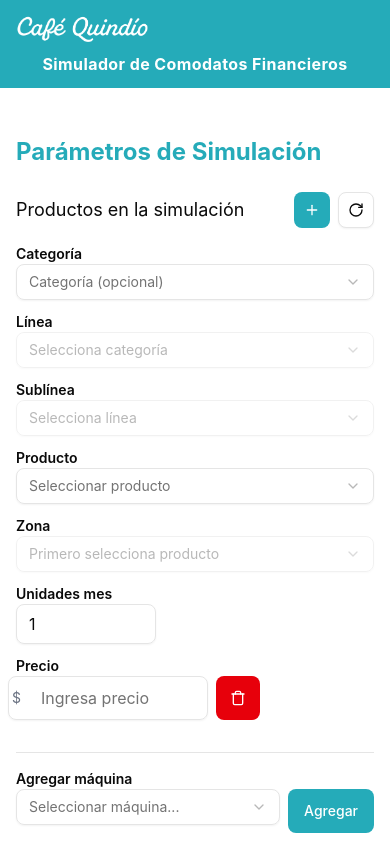
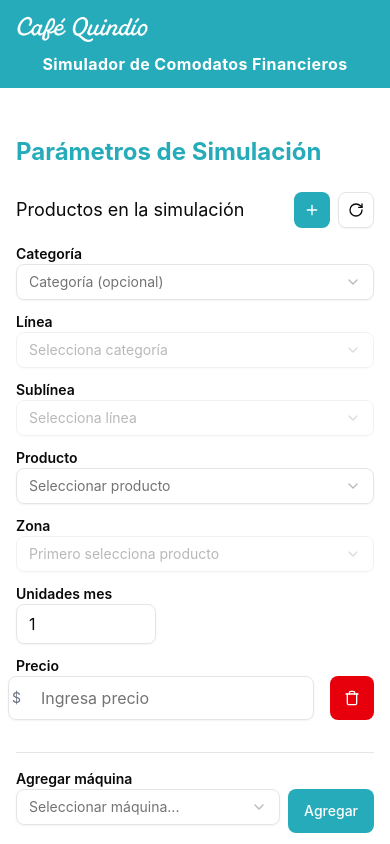
Before and after one commit to julianaMarin12/cq-app-FrontEnd, a Next.js app: page / in a window 390 px wide. Shown: the top 844 px of the page. Built offline with nearby package versions, Linux system fonts and the light colour scheme.

Commit message:
add unit price

```diff
--- a/app/page.tsx
+++ b/app/page.tsx
@@ -148,6 +148,49 @@ export default function CashFlowSimulator() {
     return price && price > 0 ? price : undefined
   }
 
+  // Busca un precio "por defecto" dentro de las zonas del producto (primer precio > 0)
+  const getDefaultZonePrice = (productId?: string): number | undefined => {
+    if (!productId) return undefined
+    const product = productsDatabase.find((p) => p.id === productId)
+    if (!product || !product.prices) return undefined
+    const priceObj = product.prices as Record<string, number | undefined>
+    for (const key of Object.keys(priceObj)) {
+      const p = (priceObj as any)[key]
+      if (typeof p === "number" && p > 0) return p
+    }
+    return undefined
+  }
+
+  // Extrae la cantidad de unidades y si corresponde a cápsulas (ej: "30 cápsulas", "60 caps", "20 unidades", "x30", "30x")
+  const parseUnitsInfoFromDescription = (desc?: string): { count?: number; isCapsule?: boolean } => {
+    if (!desc) return {}
+    const unitWords = "(cápsulas|capsulas|caps|cápsula|capsula|uds|unidades|comprimidos|tabletas|comprimido|tableta)"
+    // 1) patrón típico: "30 cápsulas", "(30 caps)", "30 caps."
+    const re1 = new RegExp("(\\d+)\\s*" + unitWords + "\\b", "i")
+    const m1 = desc.match(re1)
+    if (m1 && m1[1]) {
+      const n = Number(m1[1])
+      const unitWord = (m1[2] || "").toLowerCase()
+      const isCapsule = /cápsulas|capsulas|caps|cápsula|capsula/i.test(unitWord)
+      return { count: Number.isFinite(n) && n > 0 ? n : undefined, isCapsule }
+    }
+    // 2) patrón "x30" o "x 30"
+    const re2 = /x\s*(\d+)\b/i
+    const m2 = desc.match(re2)
+    if (m2 && m2[1]) {
+      const n = Number(m2[1])
+      return { count: Number.isFinite(n) && n > 0 ? n : undefined, isCapsule: false }
+    }
+    // 3) patrón "30x" (número seguido de 'x')
+    const re3 = /(\d+)\s*x\b/i
+    const m3 = desc.match(re3)
+    if (m3 && m3[1]) {
+      const n = Number(m3[1])
+      return { count: Number.isFinite(n) && n > 0 ? n : undefined, isCapsule: false }
+    }
+    return {}
+  }
+
   const handleSimulate = () => {
     // investment no es obligatorio: usar 0 si está vacío
     const invValue = Number.parseFloat(investment || "0")
@@ -292,8 +335,22 @@ export default function CashFlowSimulator() {
                         ? getProductsByFilters(it.categoria, it.linea, it.sublinea)
                         : productsDatabase
 
+                    const selectedProductEntry = it.productId ? productsDatabase.find((p) => p.id === it.productId) : undefined
+                    const unitsInfo = parseUnitsInfoFromDescription(selectedProductEntry?.description)
+                    const unitsCount = unitsInfo.count
+                    const isCapsule = !!unitsInfo.isCapsule
+                    const zonePriceSelected = it.zoneId && it.zoneId !== "otro" ? getZonePrice(it.productId, it.zoneId) : undefined
+                    const fallbackProductPrice = getDefaultZonePrice(it.productId)
+                    const effectivePrice =
+                      it.manualPrice != null ? it.manualPrice : zonePriceSelected ?? fallbackProductPrice
+                    const pricePerCapsule =
+                      typeof unitsCount === "number" && unitsCount > 0 && effectivePrice != null
+                        ? effectivePrice / unitsCount
+                        : undefined
+
                     return (
-                      <div key={idx} className="grid grid-cols-1 sm:grid-cols-2 md:grid-cols-7 gap-3 items-end">
+                      <div key={idx}>
+                        <div className="grid grid-cols-1 sm:grid-cols-2 md:grid-cols-7 gap-3 items-end">
                           <div>
                             <Label className="text-sm font-semibold">Categoría</Label>
                             <Select
@@ -368,10 +425,15 @@ export default function CashFlowSimulator() {
                             <Select
                               value={it.productId}
                               onValueChange={(v) => {
-                              const defaultPrice = it.zoneId === "otro" ? undefined : getZonePrice(v, it.zoneId)
+                                // Prioridad de precio al seleccionar producto:
+                                // 1) precio de la zona seleccionada (si existe y no es "otro")
+                                // 2) precio por defecto del producto (primer precio válido)
+                                // 3) conservar manualPrice previo
+                                const zonePrice = it.zoneId && it.zoneId !== "otro" ? getZonePrice(v, it.zoneId) : undefined
+                                const fallback = getDefaultZonePrice(v)
                                 updateItem(idx, {
                                   productId: v,
-                                manualPrice: defaultPrice !== undefined ? defaultPrice : it.manualPrice,
+                                  manualPrice: zonePrice ?? fallback ?? it.manualPrice,
                                 })
                               }}
                               disabled={!availableProducts.length}
@@ -430,9 +492,10 @@ export default function CashFlowSimulator() {
                           </div>
 
                           <div>
-                          <Label className="text-sm font-semibold">Precio </Label>
-                          <div className="flex items-center gap-2">
-                            <div className="relative w-50 sm:flex-3 -ml-2">
+                            <Label className="text-sm font-semibold">Precio</Label>
+                            <div className="flex items-start gap-2">
+                              <div className="flex-1">
+                                <div className="relative w-full -ml-2">
                                   <span className="absolute left-1 top-1/2 -translate-y-1/2 text-sm text-gray-500">$</span>
                                   <Input
                                     type="text"
@@ -442,11 +505,12 @@ export default function CashFlowSimulator() {
                                       const parsed = parseCurrencyInput(e.target.value)
                                       updateItem(idx, { manualPrice: parsed })
                                     }}
-                                 /* ahora siempre editable para permitir override manual */
                                     className="h-11 pl-8 w-full"
                                   />
                                 </div>
+                              </div>
 
+                              <div>
                                 <Button
                                   size="sm"
                                   variant="destructive"
@@ -458,6 +522,33 @@ export default function CashFlowSimulator() {
                                 </Button>
                               </div>
                             </div>
+                          </div>
+                        </div>
+
+                        {unitsCount && (
+                          <div className="mt-2 grid grid-cols-1 md:grid-cols-7 gap-3">
+                            <div className="md:col-span-7">
+                              <Label className="text-xs font-semibold">
+                                {isCapsule ? "Precio unitario (por cápsula)" : "Precio por unidad "}
+                              </Label>
+                              <div className="relative w-36 -ml-2">
+                                <span className="absolute left-1 top-1/2 -translate-y-1/2 text-sm text-gray-500">$</span>
+                                <Input
+                                  type="text"
+                                  readOnly
+                                  value={
+                                    pricePerCapsule != null
+                                      ? `$${Number(pricePerCapsule).toLocaleString("es-CO", { minimumFractionDigits: 2, maximumFractionDigits: 2 })}`
+                                      : "-"
+                                  }
+                                  className="h-9 pl-8 w-full text-sm"
+                                  aria-label="Precio unitario por cápsula"
+                                />
+                              </div>
+                              {unitsCount && <p className="text-xs text-gray-500 mt-1">{unitsCount} unidades detectadas</p>}
+                            </div>
+                          </div>
+                        )}
                       </div>
                     )
                   })}
--- a/app/print/page.tsx
+++ b/app/print/page.tsx
@@ -67,6 +67,35 @@ export default function PrintPage() {
 
   const formatCurrency = (v?: number) =>
     v == null ? "-" : `$${Number(v).toLocaleString("es-ES", { maximumFractionDigits: 0 })}`
+  // Extrae unidades e indica si la descripción refiere a cápsulas
+  const parseUnitsInfoFromDescription = (desc?: string): { count?: number; isCapsule?: boolean } => {
+    if (!desc) return {}
+    const unitWords = "(cápsulas|capsulas|caps|cápsula|capsula|uds|unidades|comprimidos|tabletas|comprimido|tableta)"
+    const re1 = new RegExp("(\\d+)\\s*" + unitWords + "\\b", "i")
+    const m1 = desc.match(re1)
+    if (m1 && m1[1]) {
+      const n = Number(m1[1])
+      const unitWord = (m1[2] || "").toLowerCase()
+      const isCapsule = /cápsulas|capsulas|caps|cápsula|capsula/i.test(unitWord)
+      return { count: Number.isFinite(n) && n > 0 ? n : undefined, isCapsule }
+    }
+    const re2 = /x\s*(\d+)\b/i
+    const m2 = desc.match(re2)
+    if (m2 && m2[1]) {
+      const n = Number(m2[1])
+      return { count: Number.isFinite(n) && n > 0 ? n : undefined, isCapsule: false }
+    }
+    const re3 = /(\d+)\s*x\b/i
+    const m3 = desc.match(re3)
+    if (m3 && m3[1]) {
+      const n = Number(m3[1])
+      return { count: Number.isFinite(n) && n > 0 ? n : undefined, isCapsule: false }
+    }
+    return {}
+  }
+
+  const formatCurrencyDecimals = (v?: number) =>
+    v == null ? "-" : `$${Number(v).toLocaleString("es-ES", { minimumFractionDigits: 2, maximumFractionDigits: 2 })}`
 
   if (loaded && items.length === 0 && machines.length === 0) {
     return (
@@ -142,6 +171,7 @@ export default function PrintPage() {
                <tr className="bg-[#25ABB9] text-white">
                 <th className="p-3 sm:p-4 text-left font-semibold border-b border-gray-400">Producto</th>
                 <th className="p-3 sm:p-4 text-right font-semibold border-b border-gray-400">Precio unitario</th>
+                <th className="p-3 sm:p-4 text-right font-semibold border-b border-gray-400">Precio / cápsula</th>
                 <th className="p-3 sm:p-4 text-center font-semibold border-b border-gray-400">Pedido mínimo</th>
                 <th className="p-3 sm:p-4 text-center font-semibold border-b border-gray-400">Duración</th>
                </tr>
@@ -151,6 +181,12 @@ export default function PrintPage() {
                  const product = productsDatabase.find((p) => p.id === it.productId)
                  const desc = product ? product.description : it.productId
                  const price = resolvePrice(it)
+                 // detectar unidades y cápsulas a partir de la descripción del producto
+                 const unitsInfo = parseUnitsInfoFromDescription(product?.description)
+                 const unitsCount = unitsInfo.count
+                 const isCapsule = !!unitsInfo.isCapsule
+                 const pricePerCapsule = typeof unitsCount === "number" && unitsCount > 0 ? price / unitsCount : undefined
+                 const lineTotal = price * (it.quantity || 0)
                  return (
                    <tr
                      key={idx}
@@ -158,6 +194,13 @@ export default function PrintPage() {
                    >
                     <td className="p-3 sm:p-4 text-gray-800 font-medium">{desc}</td>
                     <td className="p-3 sm:p-4 text-right text-gray-800 font-medium">{formatCurrency(price)}</td>
+                    <td className="p-3 sm:p-4 text-right text-gray-800 font-medium">
+                      {pricePerCapsule != null ? formatCurrencyDecimals(pricePerCapsule) : "-"}
+                      {unitsCount && (
+                        <div className="text-xs text-gray-500 mt-1">
+                        </div>
+                      )}
+                    </td>
                     <td className="p-3 sm:p-4 text-center text-gray-800">{it.quantity}</td>
                     <td className="p-3 sm:p-4 text-center text-gray-800">{years} {years === 1 ? "mes" : "meses"}</td>
                    </tr>
```
Lines whose indentation alone changed are shown as unchanged.
